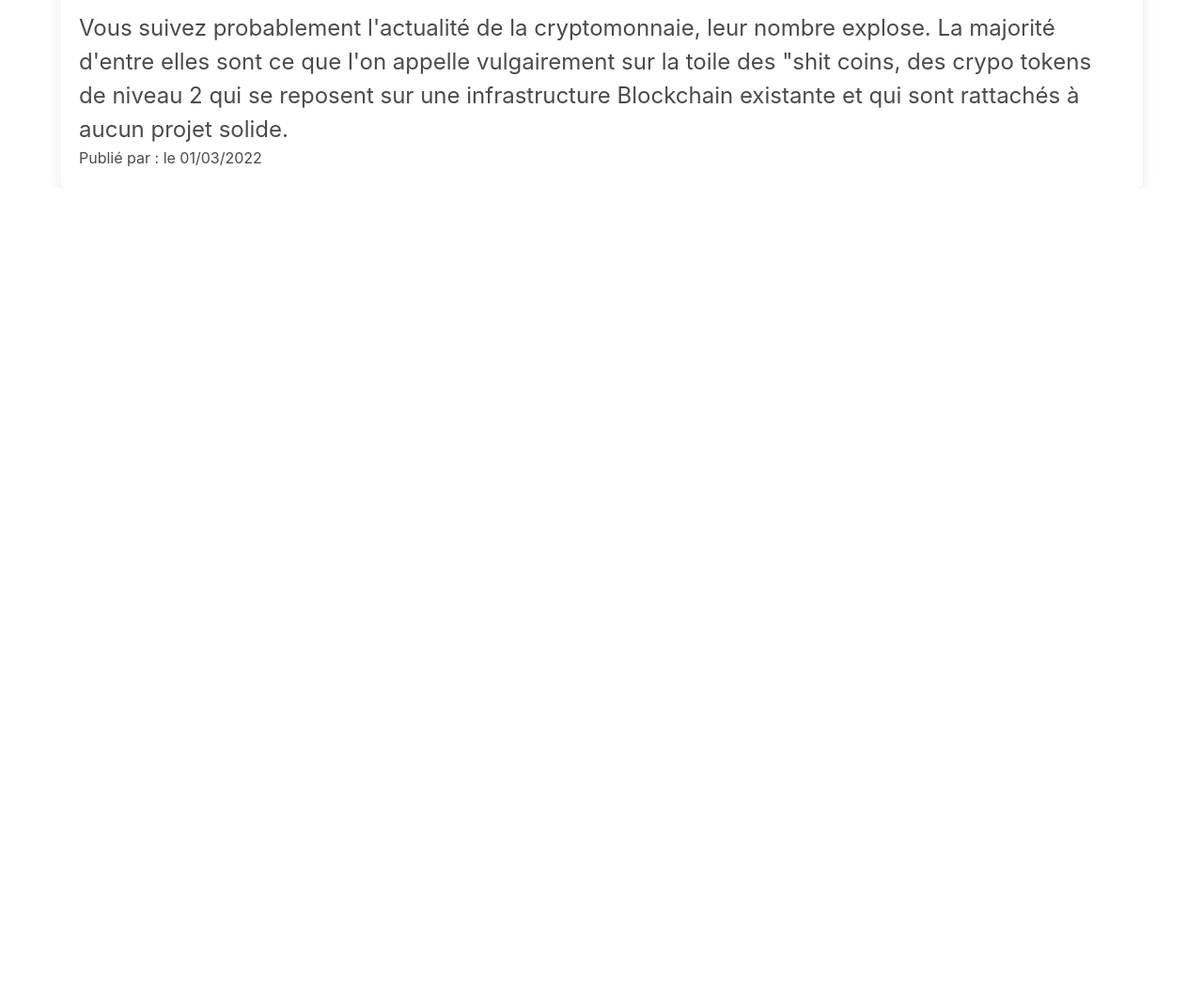
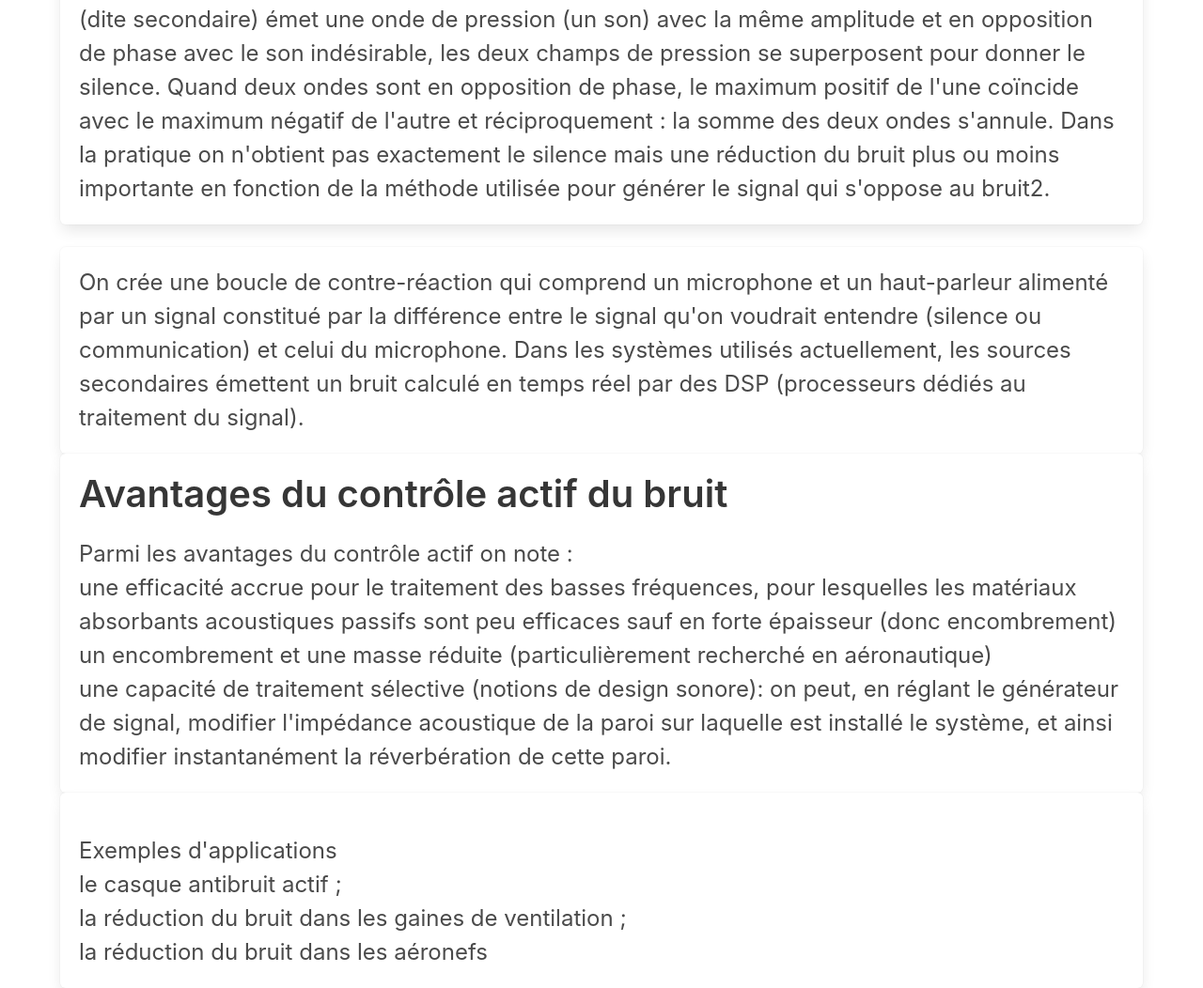
Before and after one commit to melissa98m/seo, a plain HTML site: page seo.html in a window 1280 px wide. Shown: the part 658-1710 px from the top of the page at 94% size. Before the commit the page ends 858 px from the top, so only its background shows below. Drawn offline with nearby package versions, Linux system fonts and the light colour scheme.

Commit message:
Update seo.html

```diff
--- a/seo.html
+++ b/seo.html
@@ -25,17 +25,49 @@
 	</section>
 
 	  <section >
-        <div class="container" style=" height:400px; background-image: url(); background-repeat: no-repeat !important;">
+        <div class="container" style=" height:400px; background-image: url(Réduction_Active_du_Bruit.png); background-repeat: no-repeat !important;">
         </div>
       </section>
 
 
 	<section>
         <div class="container box">
-            <h2 class="title is-2">Tutoriel : Créer sa cryptomonnaie en 10 minutes avec moins de 5€</h2>
-            <p class="is-size-4">Vous suivez probablement l'actualité de la cryptomonnaie, leur nombre explose. La majorité d'entre elles sont ce que l'on appelle vulgairement sur la toile des "shit coins, des crypo tokens de niveau 2 qui se reposent sur une infrastructure Blockchain existante et qui sont rattachés à aucun projet solide.</p>
-            <p is-size-5><span>Publié par : </span><span> le 01/03/2022</span></p>
+            <h2 class="title is-2">Principe de base</h2>
+            <p class="is-size-4">Le bruit est un son indésirable. Le son est une fluctuation de pression.
+		    Si une source auxiliaire (dite secondaire) émet une onde de pression (un son) avec la même amplitude et en opposition de phase
+		    avec le son indésirable, les deux champs de pression se superposent pour donner le silence.
+		    Quand deux ondes sont en opposition de phase, le maximum positif de l'une coïncide avec le maximum négatif de
+		    l'autre et réciproquement : la somme des deux ondes s'annule. Dans la pratique on n'obtient pas exactement le silence mais une réduction du bruit
+		    plus ou moins importante en fonction de  la méthode utilisée pour générer le signal qui s'oppose au bruit2. </p>
         </div>
+	<div class="container box">
+            <p class="is-size-4">On crée une boucle de contre-réaction qui comprend un microphone et un haut-parleur alimenté par un signal
+		    constitué par la différence entre le signal qu'on voudrait entendre (silence ou communication) et celui du microphone.
+		 Dans les systèmes utilisés actuellement, les sources secondaires émettent un bruit calculé en temps réel par des DSP (processeurs dédiés au traitement du signal). </p>
+        </div>
+	</section>
+	<section>
+        <div class="container box">
+            <h2 class="title is-2">Avantages du contrôle actif du bruit</h2>
+		<p class="is-size-4">Parmi les avantages du contrôle actif on note :</p>
+    		<p class="is-size-4">une efficacité accrue pour le traitement des basses fréquences, pour lesquelles les matériaux absorbants acoustiques
+			passifs sont peu efficaces sauf en forte épaisseur (donc encombrement)</p>
+           	<p class="is-size-4">un encombrement et une masse réduite (particulièrement recherché en aéronautique) </p>
+    		<p class="is-size-4">une capacité de traitement sélective (notions de design sonore): on peut, en réglant le générateur de signal,
+			modifier l'impédance acoustique de la paroi sur laquelle est installé le système, et ainsi modifier instantanément
+			la réverbération de cette paroi.</p>
+        </div>
+	</section>
+	<section>
+        <div class="container box">
+            <h2 class="title is-2"></h2>
+		<p class="is-size-4">Exemples d'applications</p>
+    		<p class="is-size-4">le casque antibruit actif ;</p>
+           	<p class="is-size-4">la réduction du bruit dans les gaines de ventilation ;</p>
+    		<p class="is-size-4">la réduction du bruit dans les aéronefs</p>
+        </div>
+	</section>
+
 </body>
 
 </html>
```
